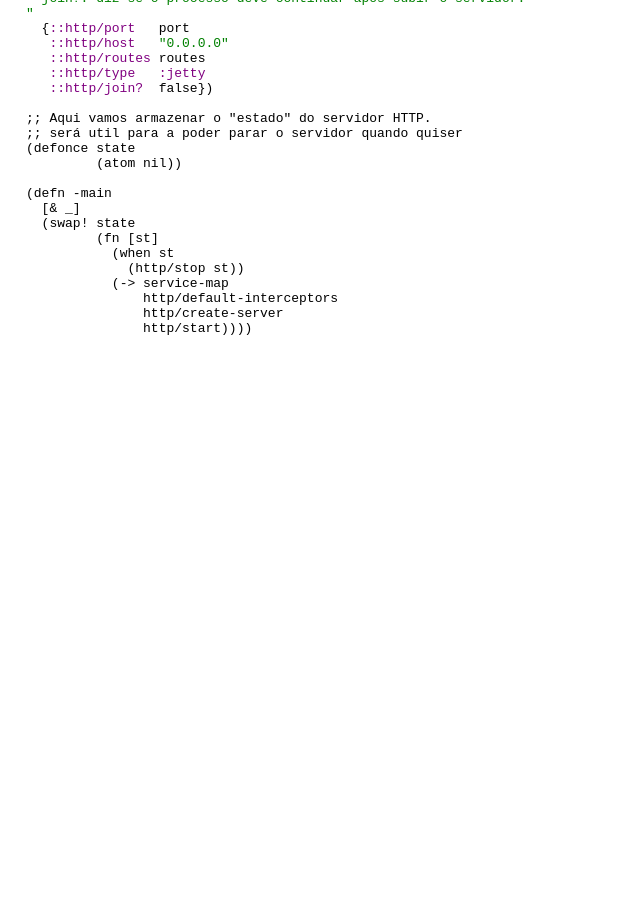
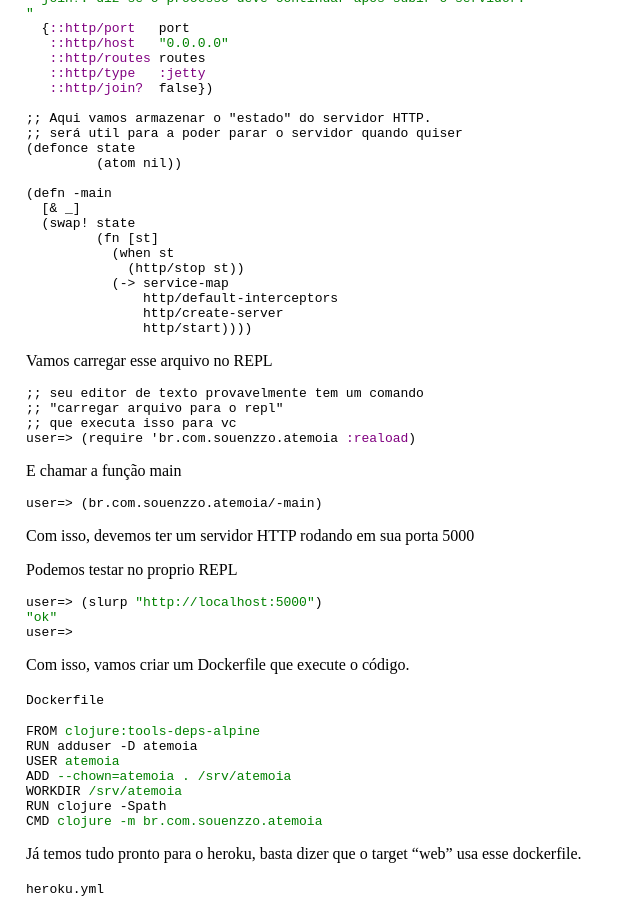
Before and after one commit to souenzzo/souenzzo.github.io, a Jekyll site: the page built from _posts/2020-07-11-clojure-com-heroku.md, in a window 1280 px wide and 900 px high, scrolled down 1262 px. Shown: the whole window, without its empty margins (0-640 px from the left). Built offline with Jekyll 4.4.1, drawn with Linux system fonts in a browser that asks for light colours; before the commit the page ends 1667 px from its top, so only the background shows below that; some of the changed text lies outside the part shown.

Commit message:
WIP - clojure no heroku

````diff
--- a/_posts/2020-07-11-clojure-com-heroku.md
+++ b/_posts/2020-07-11-clojure-com-heroku.md
@@ -99,6 +99,60 @@ a porta 5000"
                http/default-interceptors
                http/create-server
                http/start))))
+```
 
+Vamos carregar esse arquivo no REPL
 
+```clojure
+;; seu editor de texto provavelmente tem um comando
+;; "carregar arquivo para o repl"
+;; que executa isso para vc
+user=> (require 'br.com.souenzzo.atemoia :reaload)
 ```
+
+E chamar a função main
+
+```clojure
+user=> (br.com.souenzzo.atemoia/-main)
+```
+
+Com isso, devemos ter um servidor HTTP rodando em sua porta 5000
+
+Podemos testar no proprio REPL
+```clojure
+user=> (slurp "http://localhost:5000")
+"ok"
+user=>
+```
+
+Com isso, vamos criar um Dockerfile que execute o código.
+
+`Dockerfile`
+```dockerfile
+FROM clojure:tools-deps-alpine
+RUN adduser -D atemoia
+USER atemoia
+ADD --chown=atemoia . /srv/atemoia
+WORKDIR /srv/atemoia
+RUN clojure -Spath
+CMD clojure -m br.com.souenzzo.atemoia
+```
+
+Já temos tudo pronto para o heroku, basta dizer que o target "web" usa esse dockerfile.
+
+`heroku.yml`
+```yaml
+build:
+  docker:
+    web: Dockerfile
+```
+
+Basta criar um `git` e colocar tudo dentro
+
+```bash
+$ git init .
+$ git add .gitignore Dockerfile deps.edn heroku.yml src/br/com/souenzzo/atemoia.clj
+$ git comm  -am'Commit inicial'
+```
+
+E subir para o github, e integrar com o heroku
````
